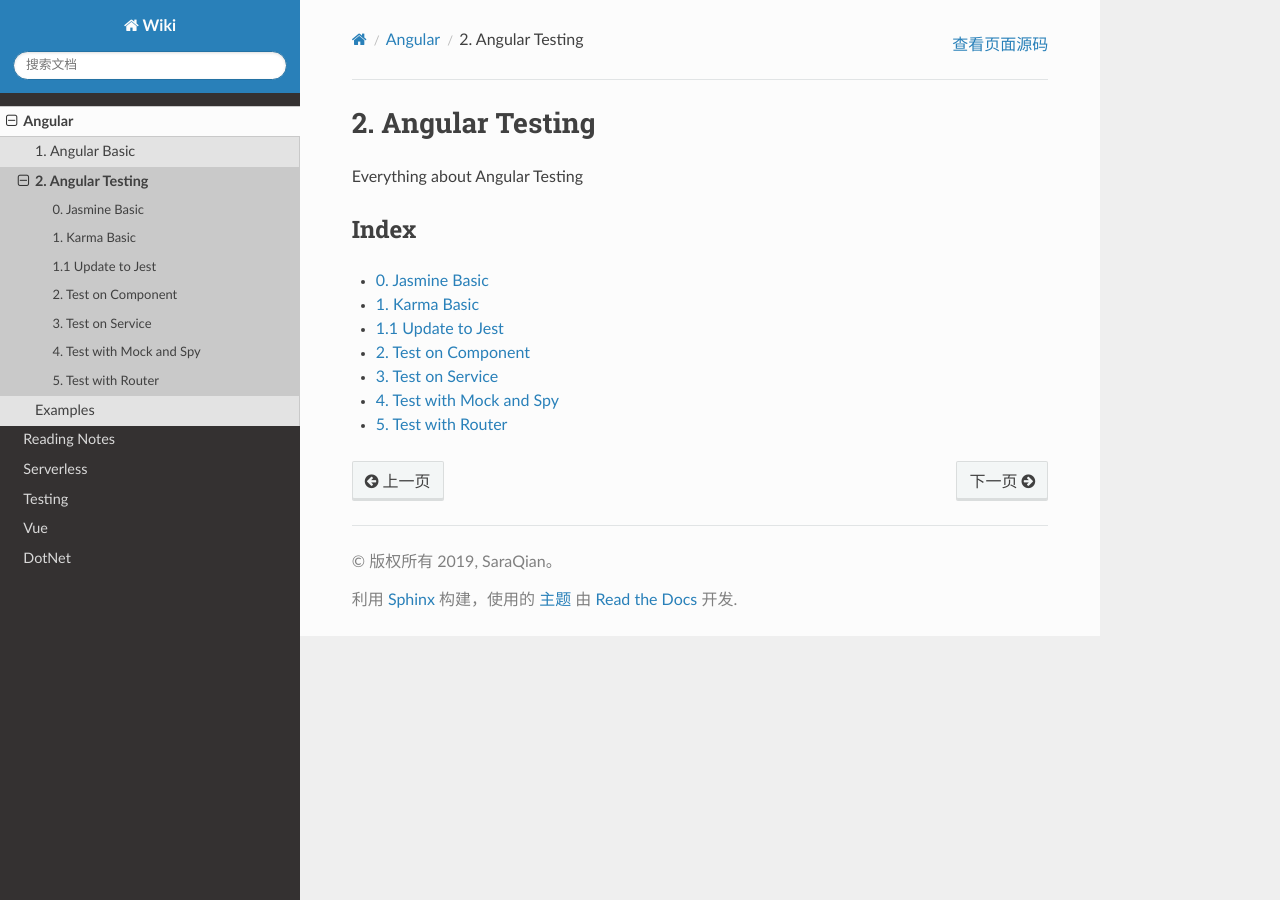
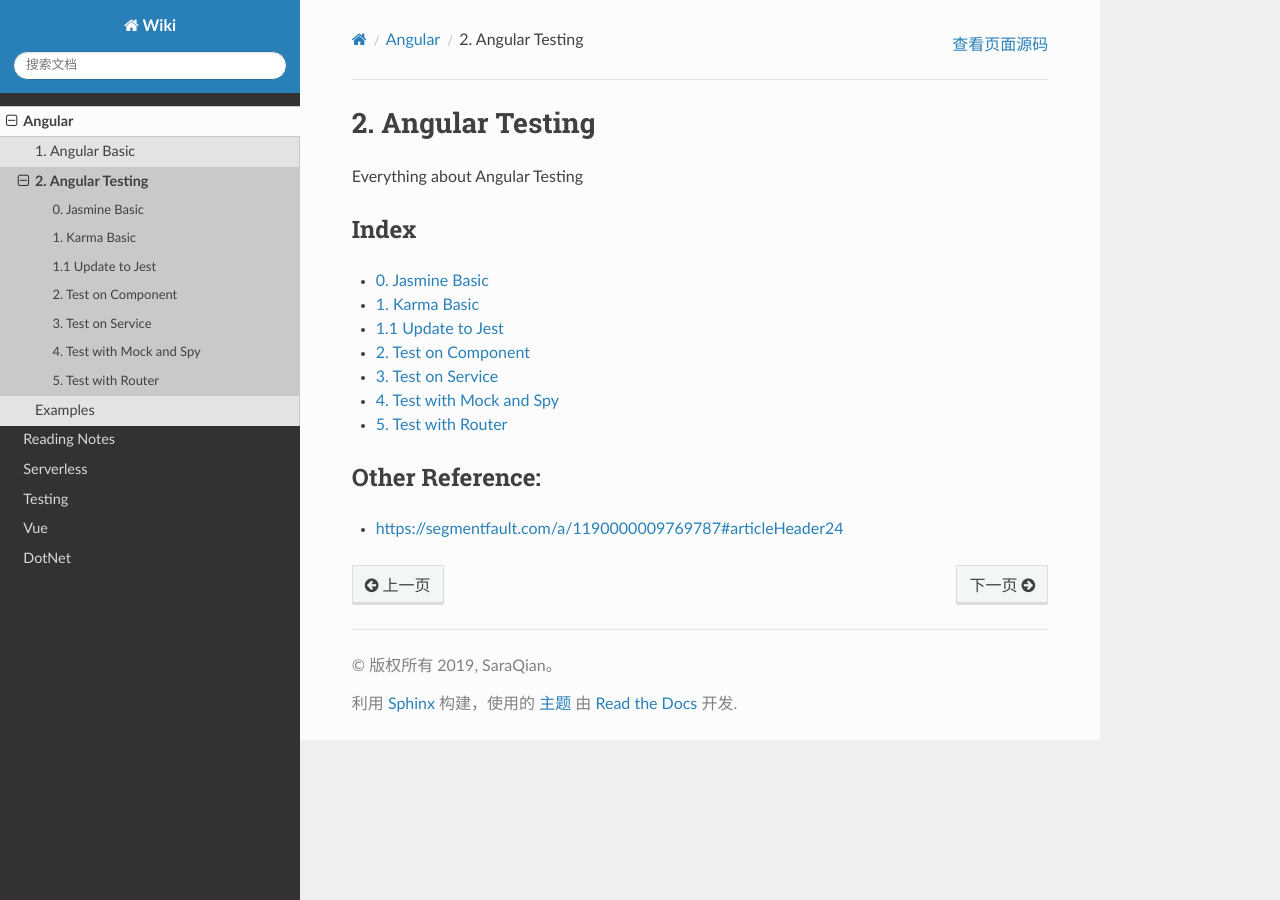
Before and after one commit to abigail830/Sphinx_wiki, a Sphinx documentation site: the page built from source/Angular/2_AngularTesting/index.rst, in a window 1280 px wide. Built offline with Sphinx 7.4.7 and the Read the Docs theme 2.0.0, drawn with Linux system fonts in a browser that asks for light colours.

Commit message:
Update index.rst

```diff
--- a/source/Angular/2_AngularTesting/index.rst
+++ b/source/Angular/2_AngularTesting/index.rst
@@ -12,3 +12,9 @@ Index
 
    *
    */index
+
+
+Other Reference:
+---------------
+
+* https://segmentfault.com/a/1190000009769787#articleHeader24
```
